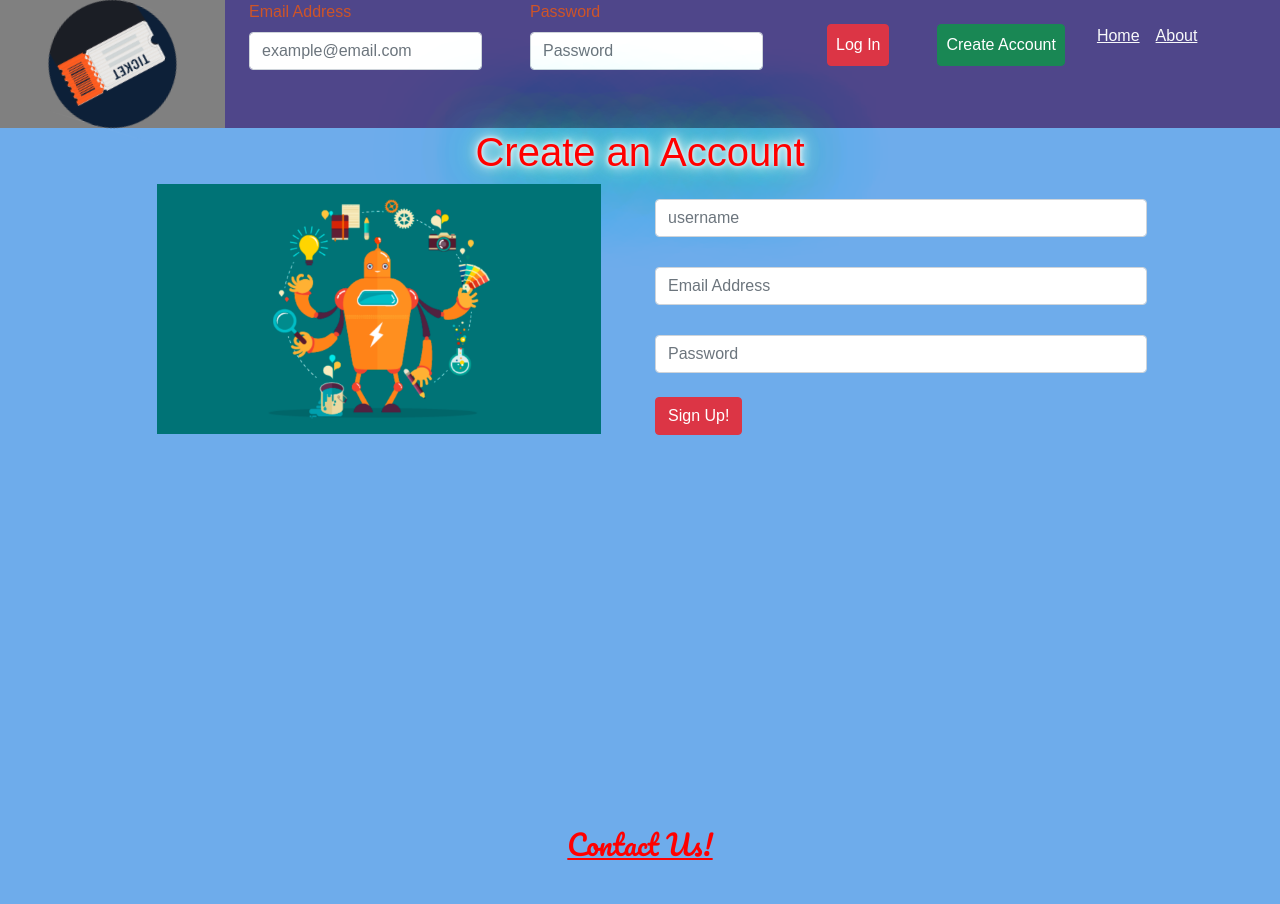
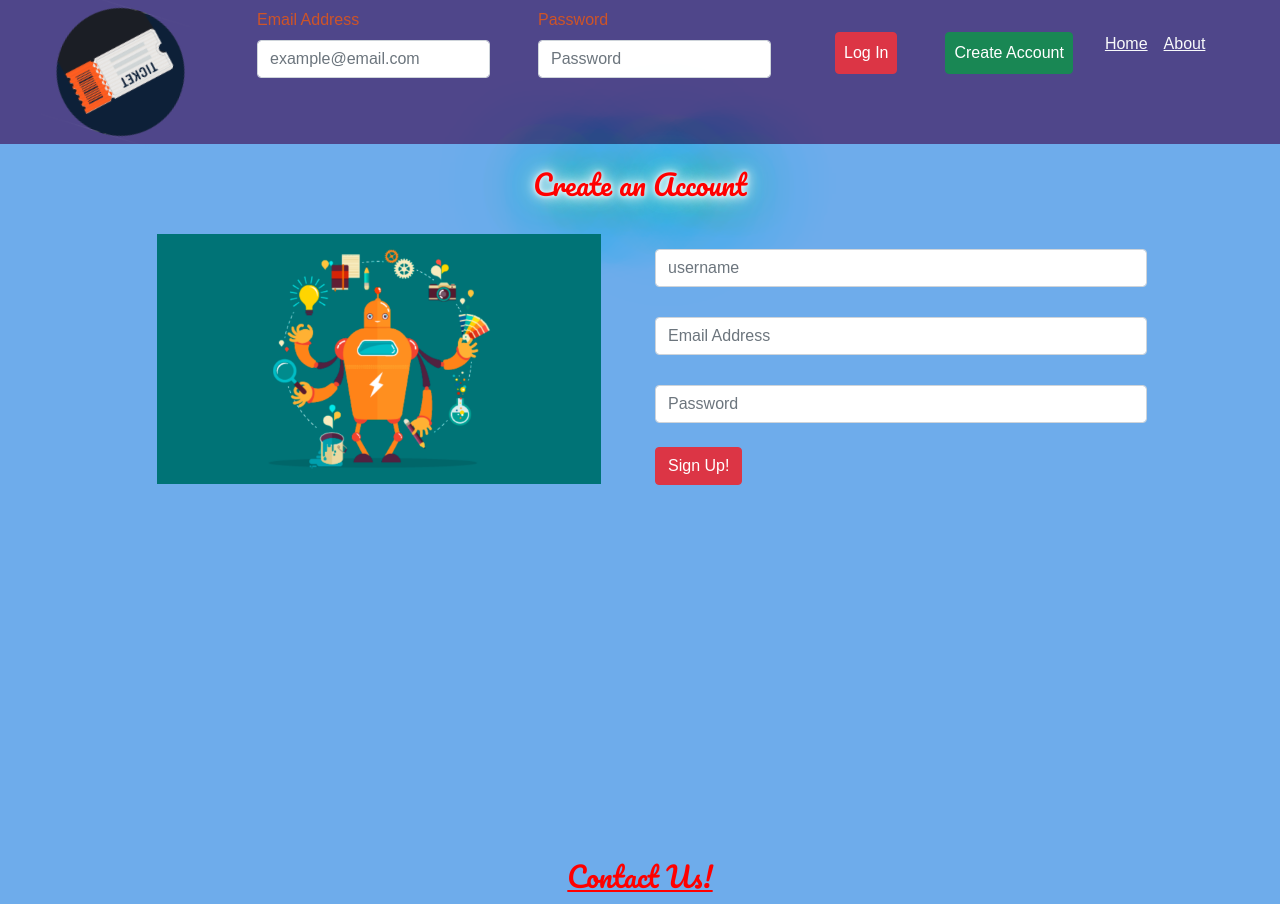
Before and after one commit to defhook/pass, a React (Create React App) app in the folder client/: page /user in a window 1280 px wide. Before the commit the page ends 872 px from the top, so only its background shows below. Built offline with nearby package versions, Linux system fonts and the light colour scheme.

Commit message:
cursive styling to headers

```diff
--- a/client/src/components/Navigation/index.js
+++ b/client/src/components/Navigation/index.js
@@ -38,7 +38,7 @@ function Navigation() {
   }
   return (
     <header>
-      <Nav className="navigation">
+      <Nav className="navigation p-2">
 
           <div className='d-flex flex-wrap '>
             <a data-testid="link" href="https://github.com/defhook/pass">
--- a/client/src/components/Singlepark.js
+++ b/client/src/components/Singlepark.js
@@ -63,6 +63,7 @@ function Singlepark () {
 
     return(
         <>
+
         <h1 className='maindisp'>{mainName.name}</h1>
        <div className='maindisp container p-2 d-flex flex-wrap justify-content-center'>
         {favData.map((each) => {
--- a/client/src/pages/home.js
+++ b/client/src/pages/home.js
@@ -6,8 +6,12 @@ function HomePage() {
   return (
     <Container>
       <center className='justify-content-center'>
-        <h1 className='text-light'>Welcome to PASS! Your favorite theme park website!</h1>
+        <br/>
+        <h1 className='neonText fs-1 mb-3 mt-3 p-2'>Welcome to Pass! Your favorite theme park website!</h1>
+        <br></br>
+        <h3 className='text-light'>Search over 100 theme park destinations</h3>
       <Searchbar></Searchbar>
+      <br/>
       </center>
 
       <div className="row row-cols-3" id="attractions">
--- a/client/src/pages/user.js
+++ b/client/src/pages/user.js
@@ -56,8 +56,8 @@ function User() {
 
     return (
         <Container Fluid className="blueBackground">
-            <div className="neonText">
-                <h1>
+            <div className="p-2 mt-3 mb-3 ">
+                <h1 className='neonText fs-3'>
                     Create an Account
                 </h1>
 
```
